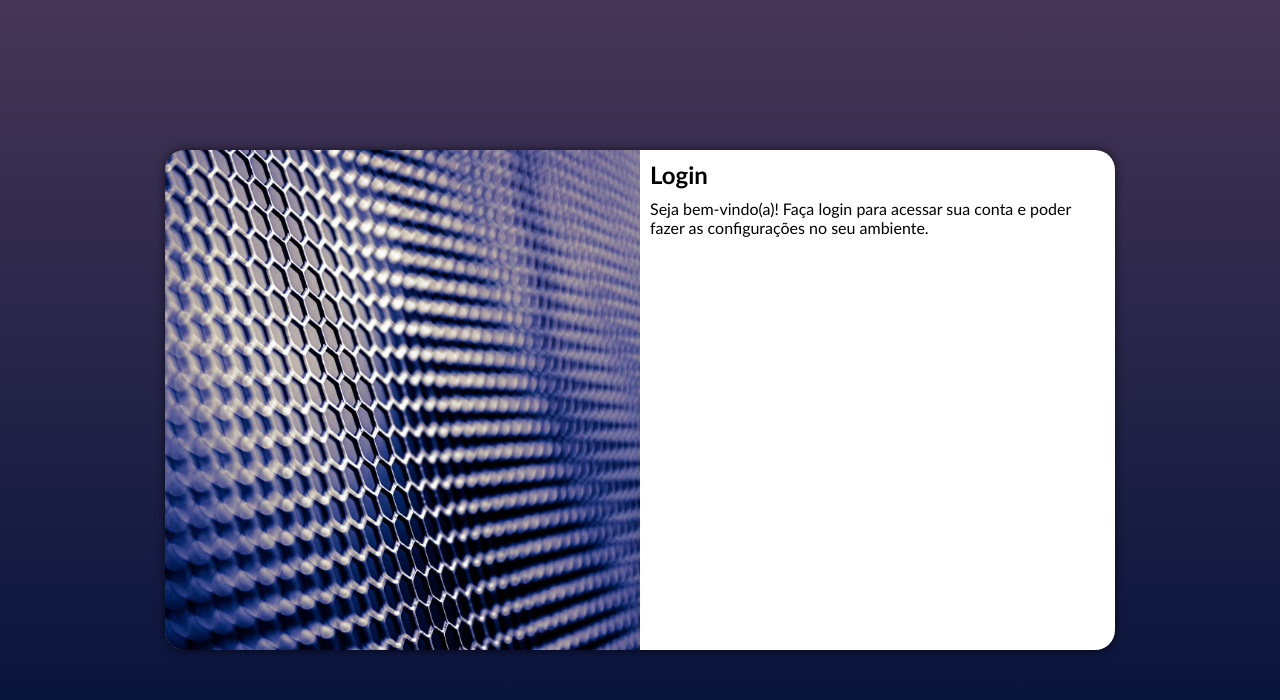
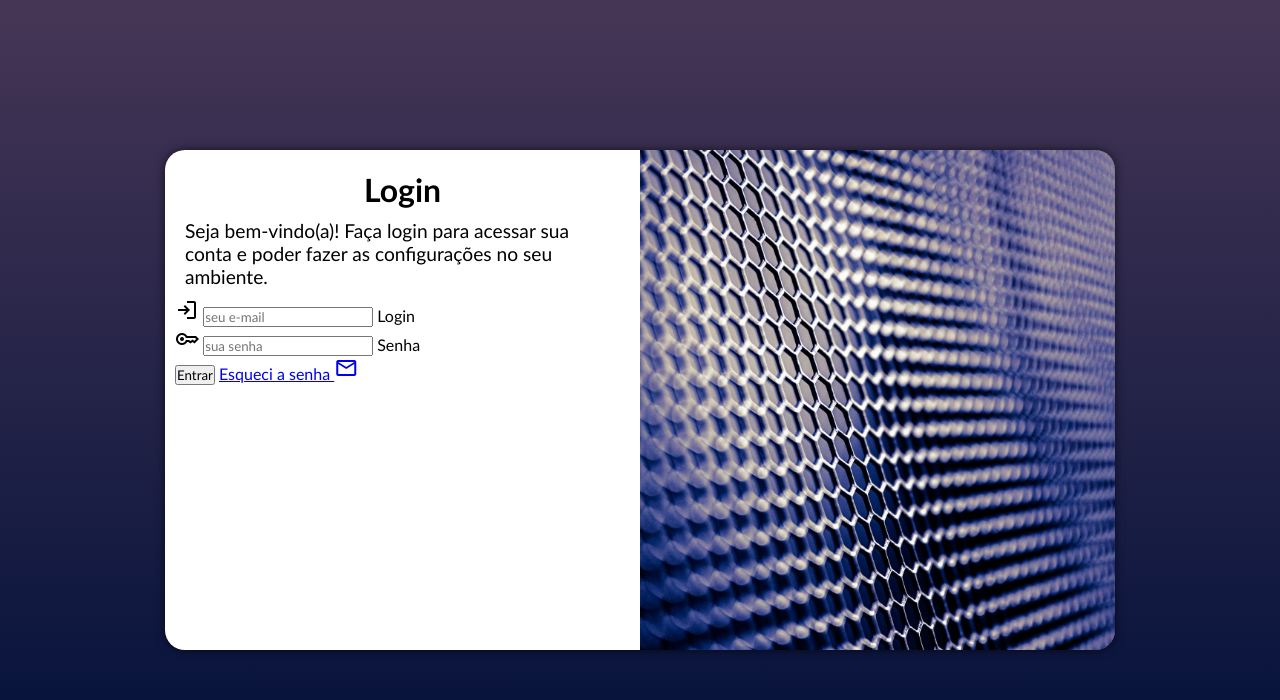
Before and after one commit to AlyneRezende/projeto-login, a plain HTML site: page index.html in a window 1280 px wide. Drawn offline with nearby package versions, Linux system fonts and the light colour scheme.

Commit message:
formulario

```diff
--- a/estilos/media-query.css
+++ b/estilos/media-query.css
@@ -38,13 +38,21 @@
     }
 
     section#login > div#imagem {
-        float: left;
+        float: right;
         width: 50%;
         height: 100%;
     }
 
     section#login > div#formulario {
-        float: right;
+        float: left;
         width: 50%;
     }
+
+    section#login > div#formulario > h1 {
+        font-size: 2em;
+    }
+
+    section#login > div#formulario > p {
+        font-size: 1.2em;
+    }
 }
--- a/estilos/style.css
+++ b/estilos/style.css
@@ -35,7 +35,7 @@
     transform: translate(-50%,-50%);
     overflow: hidden;
     background-color: white;
-    width: 250px;
+    width: 255px;
     height: 500px;
     border-radius: 20px;
     box-shadow: 0px 0px 10px rgba(0, 0, 0, 0.642);
@@ -56,6 +56,12 @@
 
 }
 
+section#login > div#formulario > h1 {
+    text-align: center;
+    margin-top: 10px;
+}
+
 section#login > div#formulario > p {
-    padding-top: 10px;
+    padding: 10px;
+    font-size: .9em;
 }
--- a/index.html
+++ b/index.html
@@ -6,6 +6,7 @@
     <title>Login</title>
     <link rel="stylesheet" href="estilos/style.css">
     <link rel="stylesheet" href="estilos/media-query.css">
+    <link href="https://fonts.googleapis.com/css2?family=Material+Symbols+Outlined" rel="stylesheet" />
 </head>
 <body>
     <main>
@@ -17,7 +18,22 @@
             <div id="formulario">
                 <h1>Login</h1>
                 <p>Seja bem-vindo(a)! Faça login para acessar sua conta e poder fazer as configurações no seu ambiente.</p>
-                <form action="login.php" method="post">
+                <form action="login.php" method="post" autocomplete="on">
+                    <div class="campo">
+                        <span class="material-symbols-outlined">login</span>
+                        <input type="email" name="login" id="ilogin" placeholder="seu e-mail" autocomplete="email" required maxlength="30">
+                        <label for="ilogin">Login</label>
+                    </div>
+
+                    <div class="campo">
+                        <span class="material-symbols-outlined">key</span>
+                        <input type="password" name="senha" id="isenha" placeholder="sua senha" autocomplete="current-password" required minlength="8" maxlength="20">
+                        <label for="isenha">Senha</label>
+                    </div>
+                    <input type="submit" value="Entrar">
+                    <a href="esqueci.html"> Esqueci a senha
+                        <span class="material-symbols-outlined">mail</span>
+                    </a>
 
                 </form>
             </div>
```
